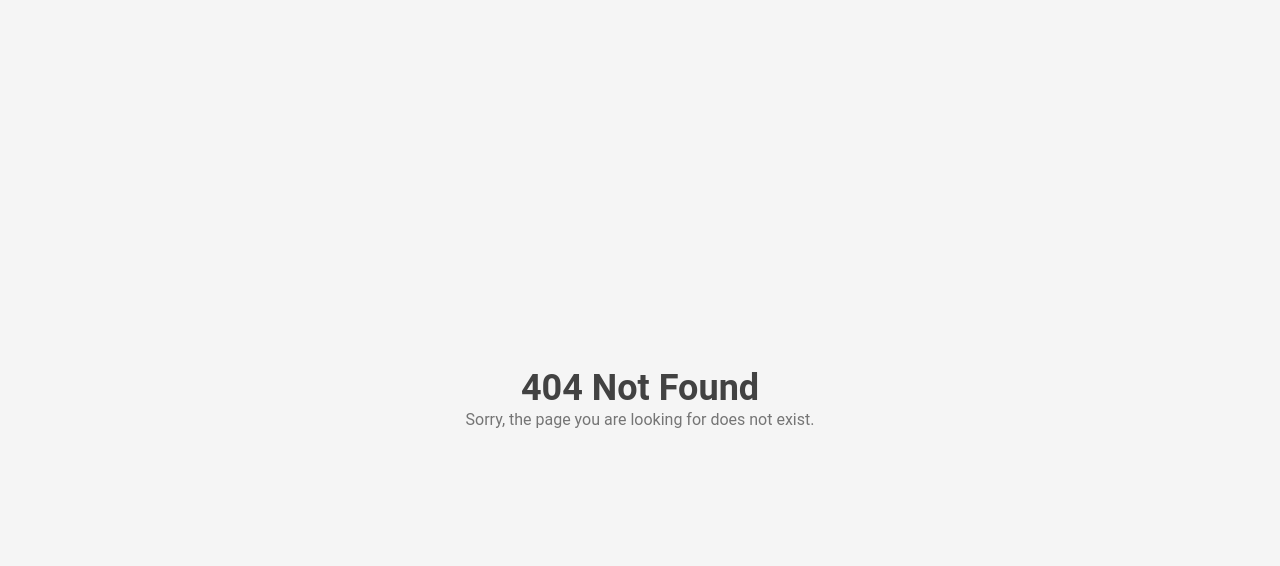
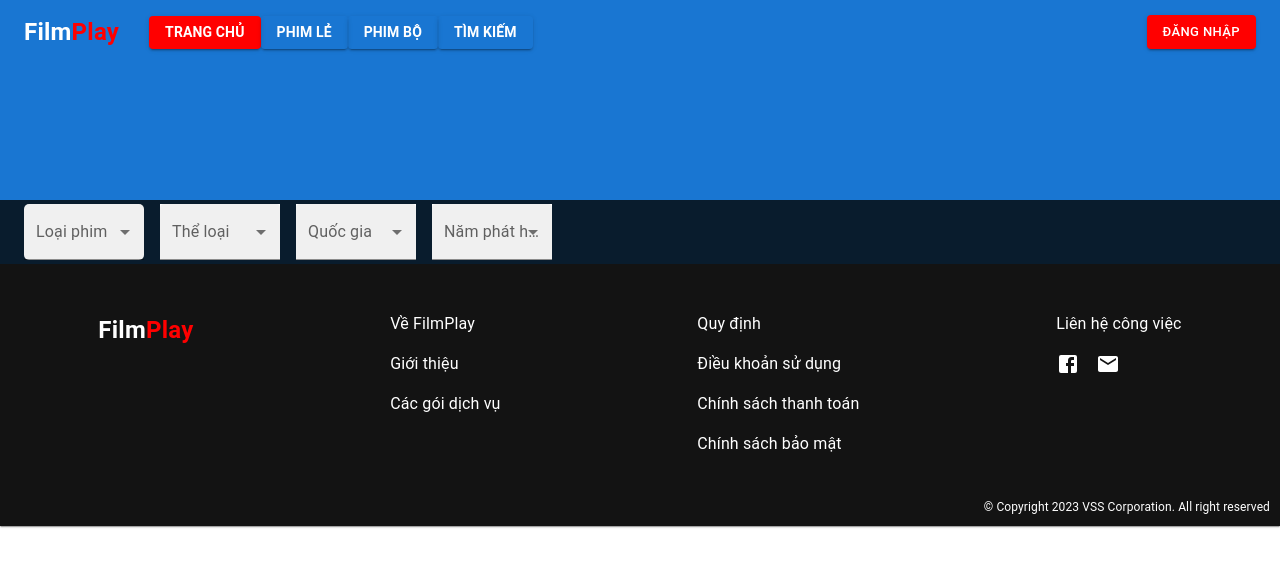
Before and after one commit to bachoilabach/react-movie-user, a React (Create React App) app: page /tv in a window 1280 px wide. Before the commit this address had no page. Shown: the top 566 px of the page. Built offline with nearby package versions, Linux system fonts and the light colour scheme.

Commit message:
create list film

```diff
--- a/src/App.js
+++ b/src/App.js
@@ -4,6 +4,7 @@
 import NotFound from '../src/pages/NotFound';
 import LoginPage from '../src/pages/LoginPage';
 import SignupPage from '../src/pages/SignupPage';
+import ListMovie from './pages/ListMovie';
 import ForgotPwPage from '../src/pages/ForgotPwPage';
 import HomePage from './pages/HomePage';
 import SearchPage from './pages/SearchPage';
@@ -23,6 +24,7 @@
 					<Route path="/movie" element={<MovieDetail />} />
 					<Route path="/actor" element={<ActorDetail />} />
 					<Route path="/search" element={<SearchPage />} />
+					<Route path="/tv" element={<ListMovie />} />
 
 				</Route>
 				<Route path="*" element={<NotFound />} />
--- /dev/null
+++ b/src/pages/ListMovie.jsx
@@ -0,0 +1,94 @@
+import React from "react";
+import {
+  Select,
+  MenuItem,
+  FormControl,
+  InputLabel,
+  Box,
+  Button,
+  AppBar,
+  Toolbar,
+  Typography,
+} from "@mui/material";
+
+function ListMovie() {
+  return (
+    <AppBar position="static" className="pt-[200px]">
+      <Toolbar className="bg-[#091C2D]">
+        <Box sx={{ flexGrow: 1, display: "flex", gap: 2 }}>
+          {/* genremovie */}
+          <FormControl variant="filled" sx={{ minWidth: 120, backgroundColor: "white", borderRadius: "5px" }} >
+            <InputLabel id="movie-type-label" >
+              Loại phim
+            </InputLabel>
+            <Select
+              labelId="movie-type-label"
+              id="movie-type"
+              value=""
+              label="Loại phim"
+              defaultValue="Phim Lẻ"
+
+            >
+              <MenuItem value="Phim Lẻ">Phim Lẻ</MenuItem>
+              <MenuItem value="Phim Bộ">Phim Bộ</MenuItem>
+            </Select>
+          </FormControl>
+          {/* genre */}
+          <FormControl variant="filled" sx={{ minWidth: 120, backgroundColor: "white" }}>
+            <InputLabel id="genre-label" >Thể loại</InputLabel>
+            <Select
+              labelId="genre-label"
+              id="genre"
+              value=""
+              label="Thể loại"
+              defaultValue="- Tất cả -"
+            >
+              <MenuItem value="- Tất cả -">- Tất cả -</MenuItem>
+              <MenuItem value="Hành Động">Hành Động</MenuItem>
+              <MenuItem value="Kinh Dị">Kinh Dị</MenuItem>
+            </Select>
+          </FormControl>
+          {/* national */}
+          <FormControl variant="filled" sx={{ minWidth: 120, backgroundColor: "white" }}>
+            <InputLabel id="national-label" >Quốc gia</InputLabel>
+            <Select
+              labelId="national-label"
+              id="national"
+              value=""
+              label="national"
+              defaultValue="- Tất cả -"
+            >
+              <MenuItem value="- Tất cả -">- Tất cả -</MenuItem>
+              <MenuItem value="national">Nhật Bản</MenuItem>
+              <MenuItem value="national">Hàn Quốc</MenuItem>
+              <MenuItem value="national">Việt Nam</MenuItem>
+              <MenuItem value="national">Hoa Kỳ</MenuItem>
+            </Select>
+          </FormControl>
+          {/* release Date */}
+          <FormControl variant="filled" sx={{ minWidth: 120, backgroundColor: "white" }}>
+            <InputLabel id="releaseDate-label" >Năm phát hành</InputLabel>
+            <Select
+              labelId="releaseDate-label"
+              id="releaseDate"
+              value=""
+              label="releaseDate"
+              defaultValue="- Tất cả -"
+            >
+              <MenuItem value="- Tất cả -">- Tất cả -</MenuItem>
+              <MenuItem value="releaseDate">2024</MenuItem>
+              <MenuItem value="releaseDate">2023</MenuItem>
+              <MenuItem value="releaseDate">2022</MenuItem>
+              <MenuItem value="releaseDate">2021</MenuItem>
+              <MenuItem value="releaseDate">2020</MenuItem>
+              <MenuItem value="releaseDate">2019</MenuItem>
+              <MenuItem value="releaseDate">2018</MenuItem>
+            </Select>
+          </FormControl>
+        </Box>
+      </Toolbar>
+    </AppBar>
+  );
+}
+
+export default ListMovie;
--- /dev/null
+++ b/src/services/movieService.js
@@ -0,0 +1,74 @@
+import axios from "../axious";
+
+const getAllMovies = (id) => {
+  return axios.get(`/api/movie/get-all-movies?id=${id}`, {
+    movieID: id,
+  });
+};
+
+const createNewMovieApi = (movieData) => {
+  return axios.post("/api/movie/create-new-movie", {
+    movie: movieData,
+  });
+};
+
+const editMovieApi = (movieData) => {
+  return axios.put("/api/movie/edit-movie", {
+    movie: movieData,
+  });
+};
+
+const deleteMovie = (movieID) => {
+  return axios.delete("/api/movie/delete-movie", {
+    data: {
+      movieID: movieID,
+    },
+  });
+};
+
+const getAllCountries = (id) => {
+  return axios.get(`/api/get-all-countries?id=${id}`, {
+    countryID: id,
+  });
+};
+
+const getAllGenresMovie = (id) => {
+  return axios.get(`/api/get-all-moviegenres?id=${id}`, {
+    movieID: id,
+  });
+};
+
+const getAllActorsMovie = (id) => {
+  return axios.get(`/api/get-all-movieactors?id=${id}`, {
+    movieID: id,
+  });
+};
+
+const getAllDirectorsMovie = (id) => {
+  return axios.get(`/api/get-all-moviedirectors?id=${id}`, {
+    movieID: id,
+  });
+};
+
+const searchMovieApi = (keyword) => {
+  return axios.get(`/api/get-search-movie?keyword=${keyword}`, {
+    keyword: keyword,
+  });
+};
+
+const getCountMovies = () => {
+  return axios.get(`/api/movies/count`);
+};
+
+export {
+  getAllMovies,
+  createNewMovieApi,
+  editMovieApi,
+  deleteMovie,
+  getAllCountries,
+  getAllGenresMovie,
+  getAllActorsMovie,
+  getAllDirectorsMovie,
+  searchMovieApi,
+  getCountMovies,
+};
```
